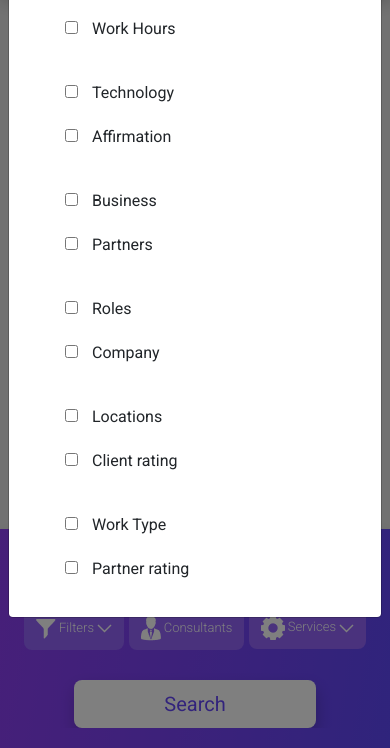
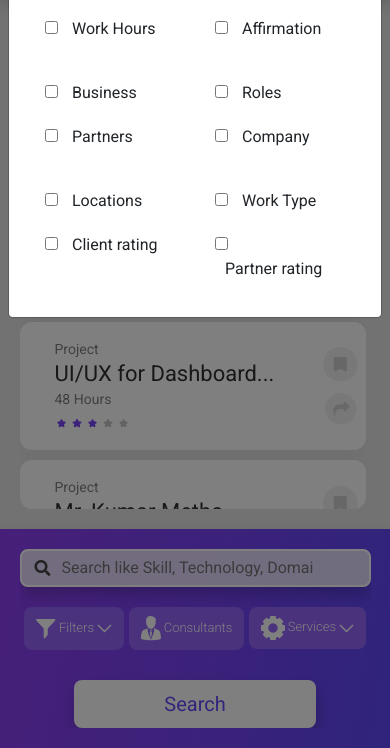
Before and after one commit to aarii22/dashboard-project, a plain HTML site: page index.html in a window 390 px wide. Both pictures are taken after a click on the button "Filters". Shown: the part 96-844 px from the top of the page. Drawn offline with nearby package versions, Linux system fonts and the light colour scheme.

Commit message:
Update style.css

```diff
--- a/css/style.css
+++ b/css/style.css
@@ -365,7 +365,11 @@ svg:hover{
         margin-right: 0;
     }
     .modal .modal-body{
-        flex-direction: column;
+        flex-wrap: wrap;
+    }
+    .modal .modal-body .sec{
+        flex-basis: 50%;
+        margin: 0;
     }
     .modal-dialog{
         max-width: 50%;
```
